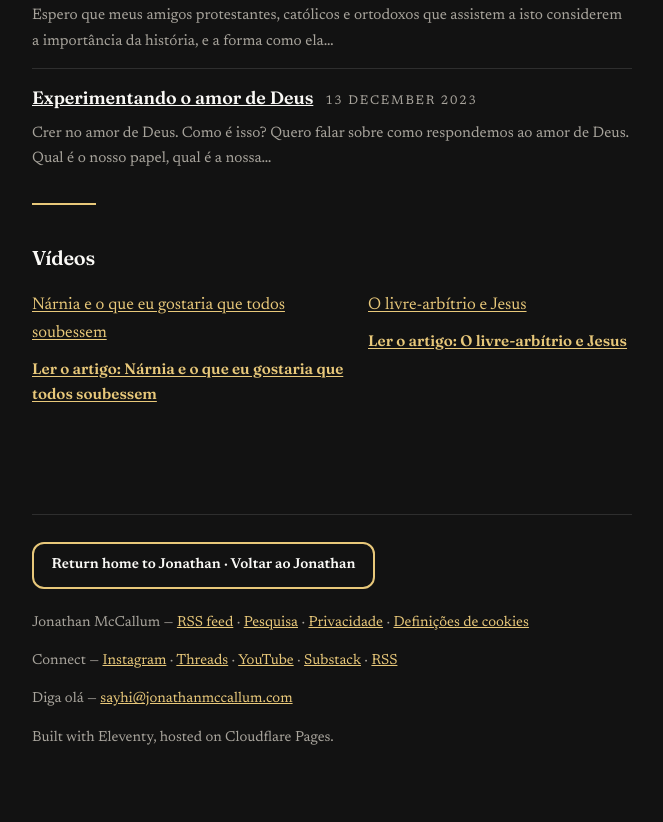
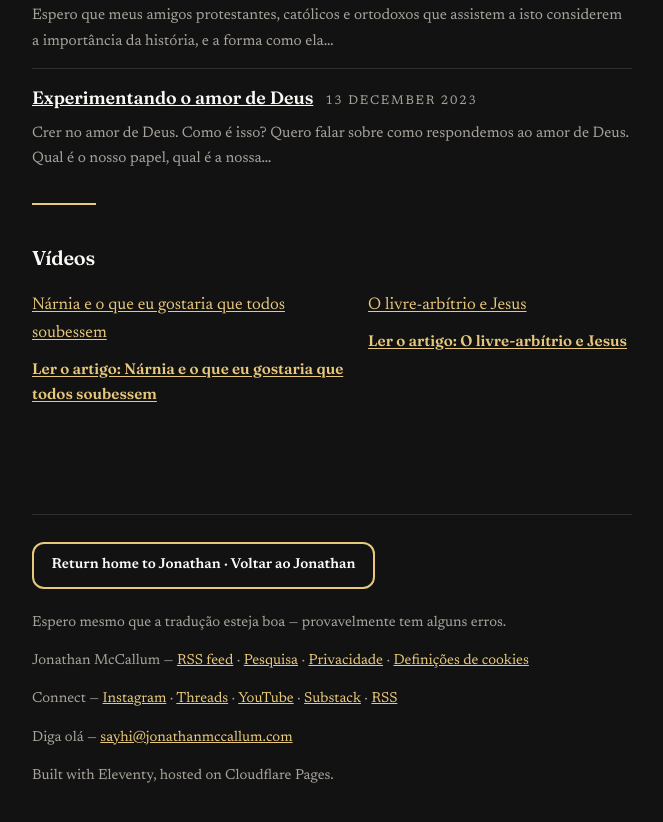
Before and after one commit to streamjonathan/jonathanmccallum-pt, an Eleventy site: page index.njk in a window 1280 px wide. Shown: the part 2037-2859 px from the top of the page, without its empty margins (308-971 px from the left). Built offline with nearby package versions, Linux system fonts and the light colour scheme; Eleventy itself is replaced by a stand-in of ours; files that its build step writes are made by us from their sources; files whose address does not match are found by name.

Commit message:
Add translation disclaimer to footer [pt]

```diff
--- a/_includes/layouts/base.njk
+++ b/_includes/layouts/base.njk
@@ -113,6 +113,7 @@
 </main>
 <footer class="site-footer">
   <p><a class="return-home" href="https://jonathanmccallum.com{{ page.url }}">Return home to Jonathan <span lang="pt">· Voltar ao Jonathan</span></a></p>
+  <p class="translation-note">Espero mesmo que a tradução esteja boa — provavelmente tem alguns erros.</p>
   <p>{{ site.title }} — <a href="/feed/">RSS feed</a> · <a href="/search/">Pesquisa</a> · <a href="/privacy/">Privacidade</a> · <a href="#" id="cookie-settings">Definições de cookies</a></p>
   <p>Connect — <a href="https://www.instagram.com/jonamccallum">Instagram</a> · <a href="https://www.threads.com/@jonamccallum">Threads</a> · <a href="https://www.youtube.com/@Jonathanmccallum1">YouTube</a> · <a href="https://jonamccallum.substack.com">Substack</a> · <a href="/feed/">RSS</a></p>
   <p>Diga olá — <a href="#" data-contact-email data-contact-email-text>Envie-me um e-mail</a></p>
```
